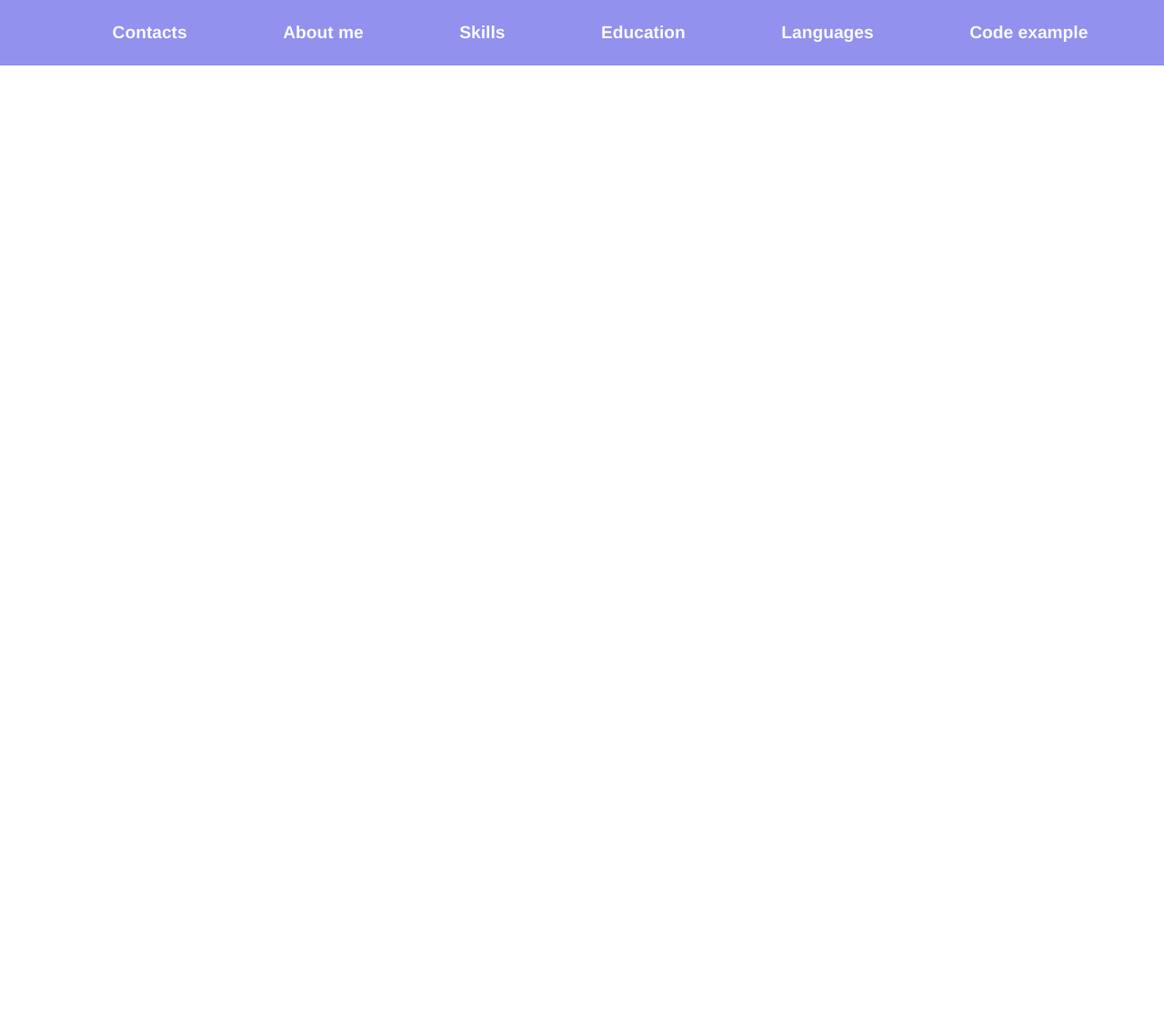
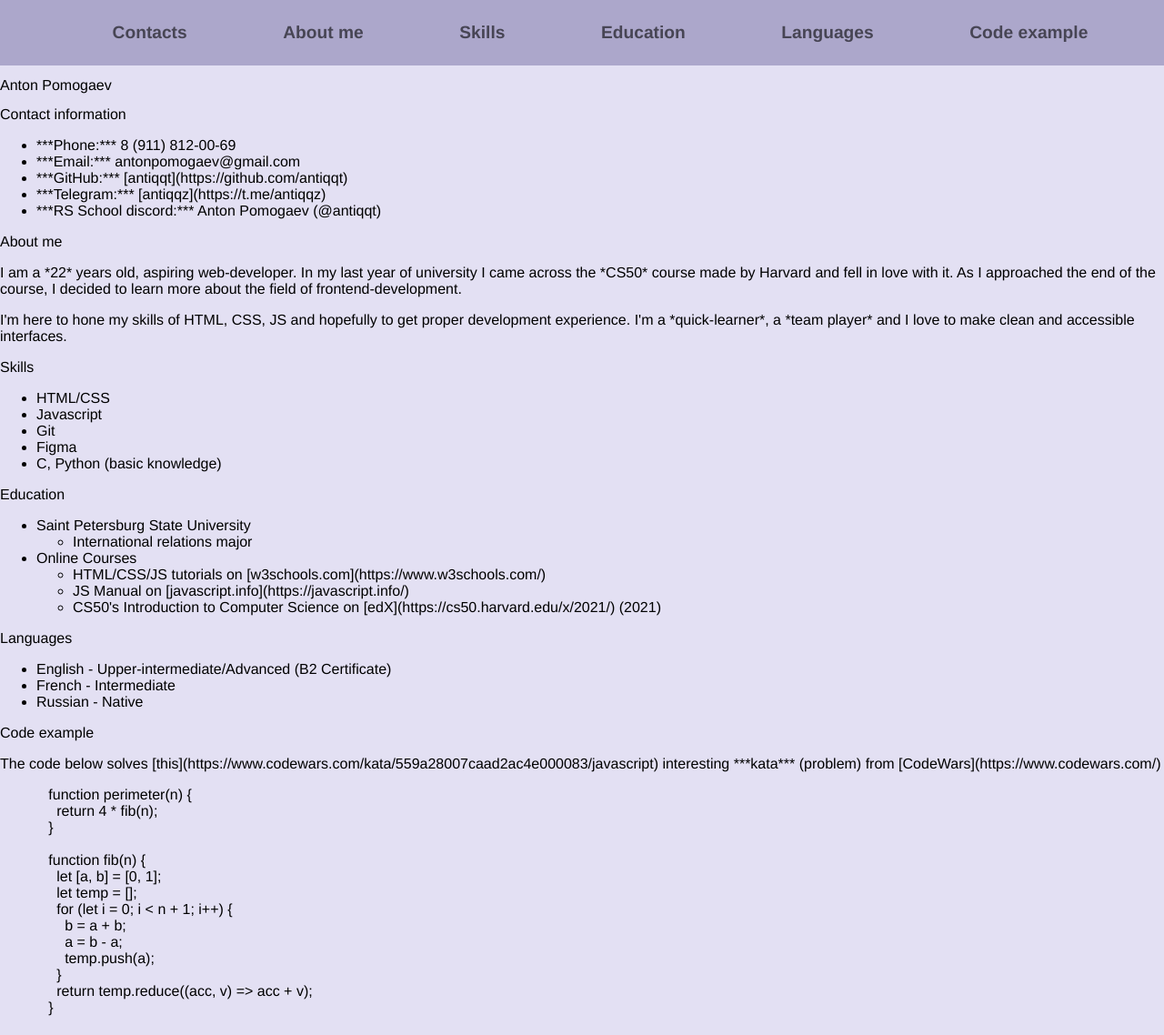
Before and after one commit to antiqqt/rsschool-cv, a plain HTML site: page index.html in a window 1280 px wide. Shown: the whole page at 91% size. Before the commit the page ends 800 px from the top, so only its background shows below. Drawn offline with nearby package versions, Linux system fonts and the light colour scheme.

Commit message:
feat: add all sections without styles

```diff
--- a/css/style.css
+++ b/css/style.css
@@ -1,6 +1,8 @@
 :root {
-  --main-bg-color: #C7C2E7;
+  --main-bg-color: #e3e0f3;
+  --secondary-bg-color: #aca7cb;
   --main-text-color: #474554;
+  --contrast-color: #fddad7;
 }
 
 * {
@@ -8,6 +10,10 @@
   font-family: "Arimo", sans-serif;
   font-size: 16px;
   font-weight: 400;
+}
+
+html {
+  background: var(--main-bg-color);
 }
 
 body {
@@ -25,9 +31,9 @@ body {
   margin: 0 auto;
 }
 
-/* Header */
+/* HEADER */
 .header {
-  background-color: #9391ee;
+  background-color: var(--secondary-bg-color);
 }
 
 .nav-list {
@@ -45,16 +51,18 @@ body {
   font-size: 1.2em;
   font-weight: 700;
   text-decoration: none;
-  color: #FAF8FF;
+  color: var(--main-text-color);
 
   border: 2px solid transparent;
   border-radius: 15px;
 
-  transition: .4s;
+  transition: 0.4s;
 }
 
 .nav-link:hover {
   color: white;
-  border: 2px solid #C7C2E7;
+  border: 2px solid var(--contrast-color);
   border-radius: 15px;
 }
+
+/* MAIN */
--- a/index.html
+++ b/index.html
@@ -19,18 +19,128 @@
       <div class="container">
         <nav class="nav">
           <ul class="nav-list">
-            <li class="nav-item"><a href="#contacts" class="nav-link">Contacts</a></li>
-            <li class="nav-item"><a href="#about" class="nav-link">About me</a></li>
-            <li class="nav-item"><a href="#skills" class="nav-link">Skills</a></li>
-            <li class="nav-item"><a href="#education" class="nav-link">Education</a></li>
-            <li class="nav-item"><a href="#languages" class="nav-link">Languages</a></li>
-            <li class="nav-item"><a href="#code" class="nav-link">Code example</a></li>
+            <li class="nav-item">
+              <a href="#contacts" class="nav-link">Contacts</a>
+            </li>
+            <li class="nav-item">
+              <a href="#about" class="nav-link">About me</a>
+            </li>
+            <li class="nav-item">
+              <a href="#skills" class="nav-link">Skills</a>
+            </li>
+            <li class="nav-item">
+              <a href="#education" class="nav-link">Education</a>
+            </li>
+            <li class="nav-item">
+              <a href="#languages" class="nav-link">Languages</a>
+            </li>
+            <li class="nav-item">
+              <a href="#code" class="nav-link">Code example</a>
+            </li>
           </ul>
         </nav>
       </div>
     </header>
     <main class="main">
-      <div class="container"></div>
+      <div class="container">
+        <section class="section" id="profile">
+          <h1 class="section-title">Anton Pomogaev</h1>
+        </section>
+        <section class="section" id="contacts">
+          <h2 class="section-title">Contact information</h2>
+          <ul>
+            <li>***Phone:*** 8 (911) 812-00-69</li>
+            <li>***Email:*** antonpomogaev@gmail.com</li>
+            <li>***GitHub:*** [antiqqt](https://github.com/antiqqt)</li>
+            <li>***Telegram:*** [antiqqz](https://t.me/antiqqz)</li>
+            <li>***RS School discord:*** Anton Pomogaev (@antiqqt)</li>
+          </ul>
+        </section>
+        <section class="section" id="about">
+          <h2 class="section-title">About me</h2>
+          <p>
+            I am a *22* years old, aspiring web-developer. In my last year of
+            university I came across the *CS50* course made by Harvard and fell
+            in love with it. As I approached the end of the course, I decided to
+            learn more about the field of frontend-development.
+          </p>
+          <p>
+            I'm here to hone my skills of HTML, CSS, JS and hopefully to get
+            proper development experience. I'm a *quick-learner*, a *team
+            player* and I love to make clean and accessible interfaces.
+          </p>
+        </section>
+        <section class="section" id="skills">
+          <h2 class="section-title">Skills</h2>
+          <ul>
+            <li>HTML/CSS</li>
+            <li>Javascript</li>
+            <li>Git</li>
+            <li>Figma</li>
+            <li>C, Python (basic knowledge)</li>
+          </ul>
+        </section>
+        <section class="section" id="education">
+          <h2 class="section-title">Education</h2>
+          <ul>
+            <li>
+              Saint Petersburg State University
+              <ul>
+                <li>International relations major</li>
+              </ul>
+            </li>
+            <li>
+              Online Courses
+              <ul>
+                <li>
+                  HTML/CSS/JS tutorials on
+                  [w3schools.com](https://www.w3schools.com/)
+                </li>
+                <li>
+                  JS Manual on [javascript.info](https://javascript.info/)
+                </li>
+                <li>
+                  CS50's Introduction to Computer Science on
+                  [edX](https://cs50.harvard.edu/x/2021/) (2021)
+                </li>
+              </ul>
+            </li>
+          </ul>
+        </section>
+        <section class="section" id="languages">
+          <h2 class="section-title">Languages</h2>
+          <ul>
+            <li>English - Upper-intermediate/Advanced (B2 Certificate)</li>
+            <li>French - Intermediate</li>
+            <li>Russian - Native</li>
+          </ul>
+        </section>
+        <section class="section" id="code">
+          <h2 class="section-title">Code example</h2>
+          <p>
+            The code below solves
+            [this](https://www.codewars.com/kata/559a28007caad2ac4e000083/javascript)
+            interesting ***kata*** (problem) from
+            [CodeWars](https://www.codewars.com/)
+          </p>
+          <pre>
+            function perimeter(n) {
+              return 4 * fib(n);
+            }
+
+            function fib(n) {
+              let [a, b] = [0, 1];
+              let temp = [];
+              for (let i = 0; i < n + 1; i++) {
+                b = a + b;
+                a = b - a;
+                temp.push(a);
+              }
+              return temp.reduce((acc, v) => acc + v);
+            }
+          </pre>
+        </section>
+      </div>
     </main>
     <footer class="footer">
       <div class="container"></div>
```
